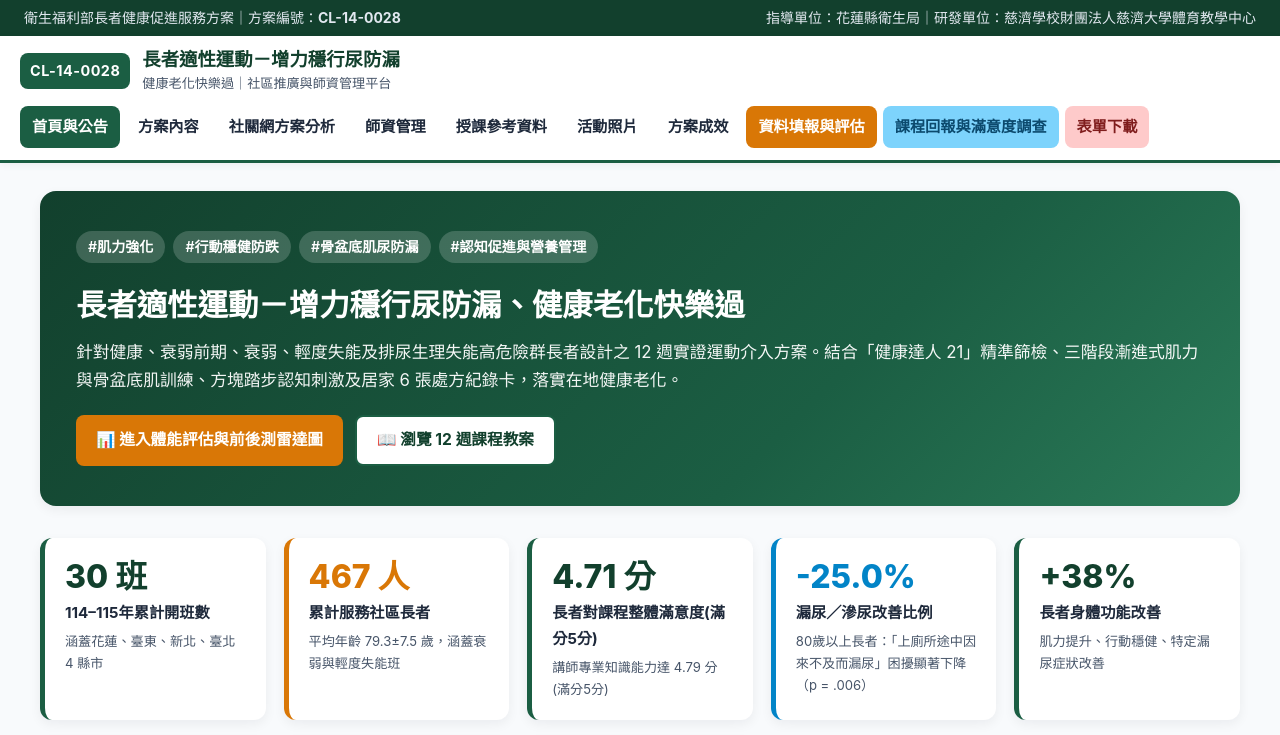
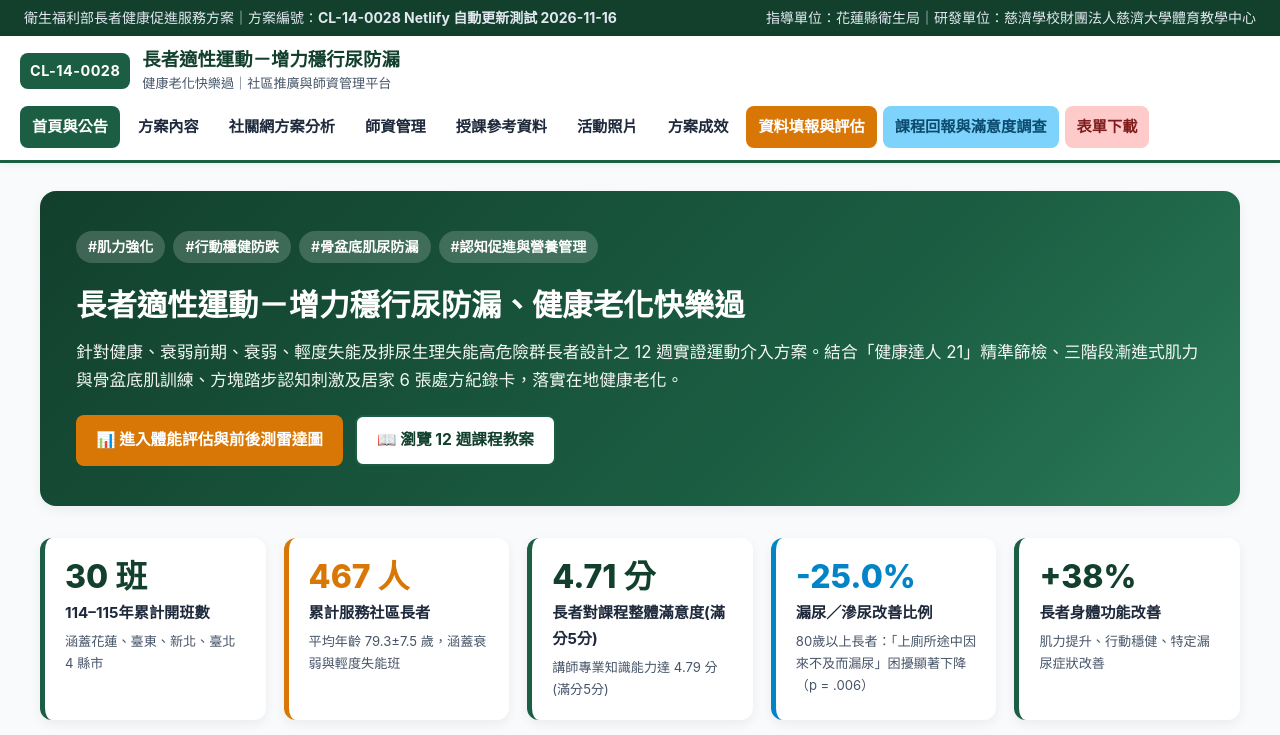
Before and after one commit to hlja36/Adaptive-Sports, a plain HTML site: page index.html in a window 1280 px wide. Shown: the top 735 px of the page. Drawn offline with Linux system fonts and the light colour scheme.

Commit message:
Update index.html

```diff
--- a/index.html
+++ b/index.html
@@ -4,13 +4,13 @@
   <meta charset="UTF-8">
   <meta name="google-site-verification" content="DMpNT9WArMU_ZHCD2KnzMJJfX8fgrbY90kY0l750BWU" />
   <meta name="viewport" content="width=device-width, initial-scale=1.0">
-  <title>首頁與公告訊息 | CL-14-0028 長者適性運動-增力穩行尿防漏、健康老化快樂過Netlify 自動更新測試 2026-11-16 </title>
+  <title>首頁與公告訊息 | CL-14-0028 長者適性運動-增力穩行尿防漏、健康老化快樂過</title>
   <link rel="stylesheet" href="assets/css/style.css">
 
 </head>
 <body>
   <div class="top-bar">
-    <span>衛生福利部長者健康促進服務方案｜方案編號：<strong>CL-14-0028</strong></span>
+    <span>衛生福利部長者健康促進服務方案｜方案編號：<strong>CL-14-0028 Netlify 自動更新測試 2026-11-16 </strong></span>
     <span>指導單位：花蓮縣衛生局｜研發單位：慈濟學校財團法人慈濟大學體育教學中心</span>
   </div>
   <header>
```
